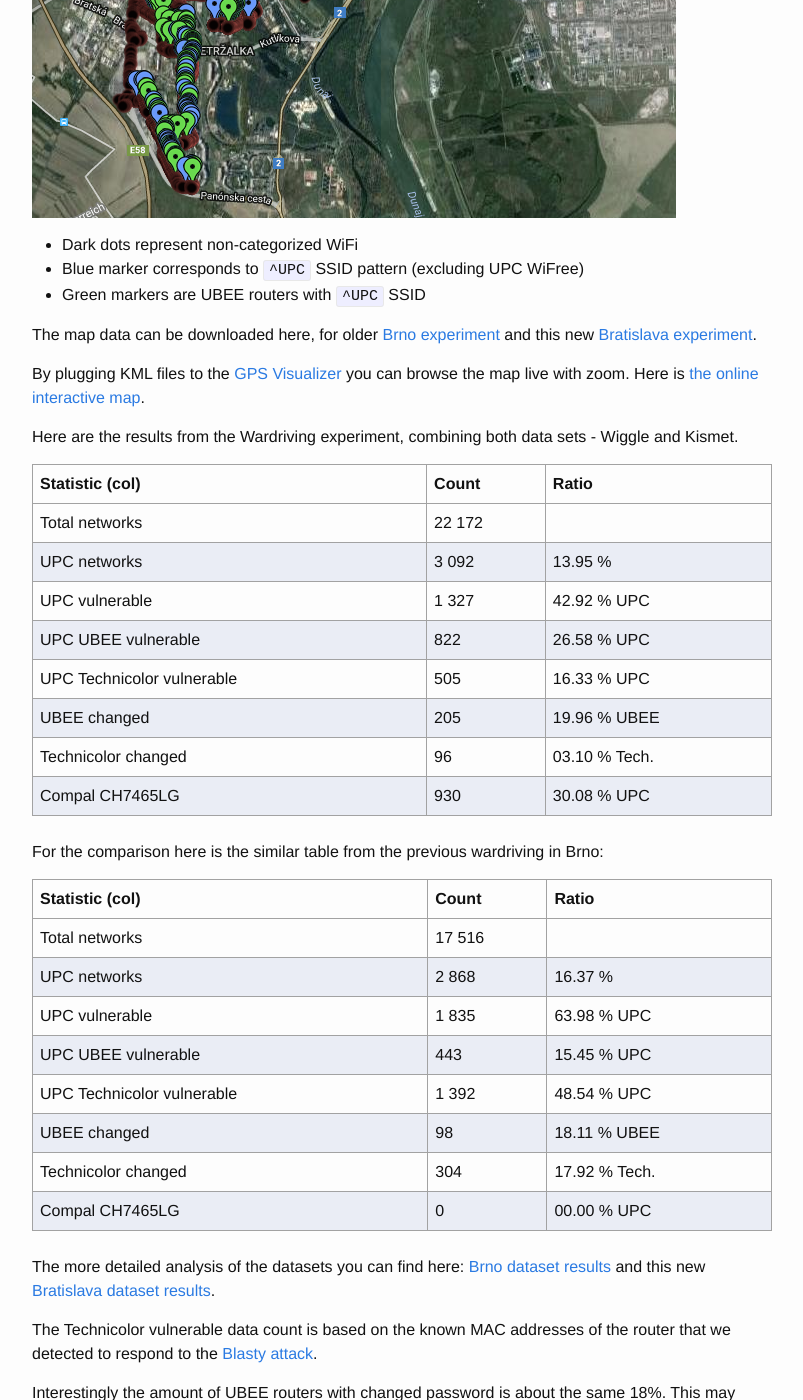
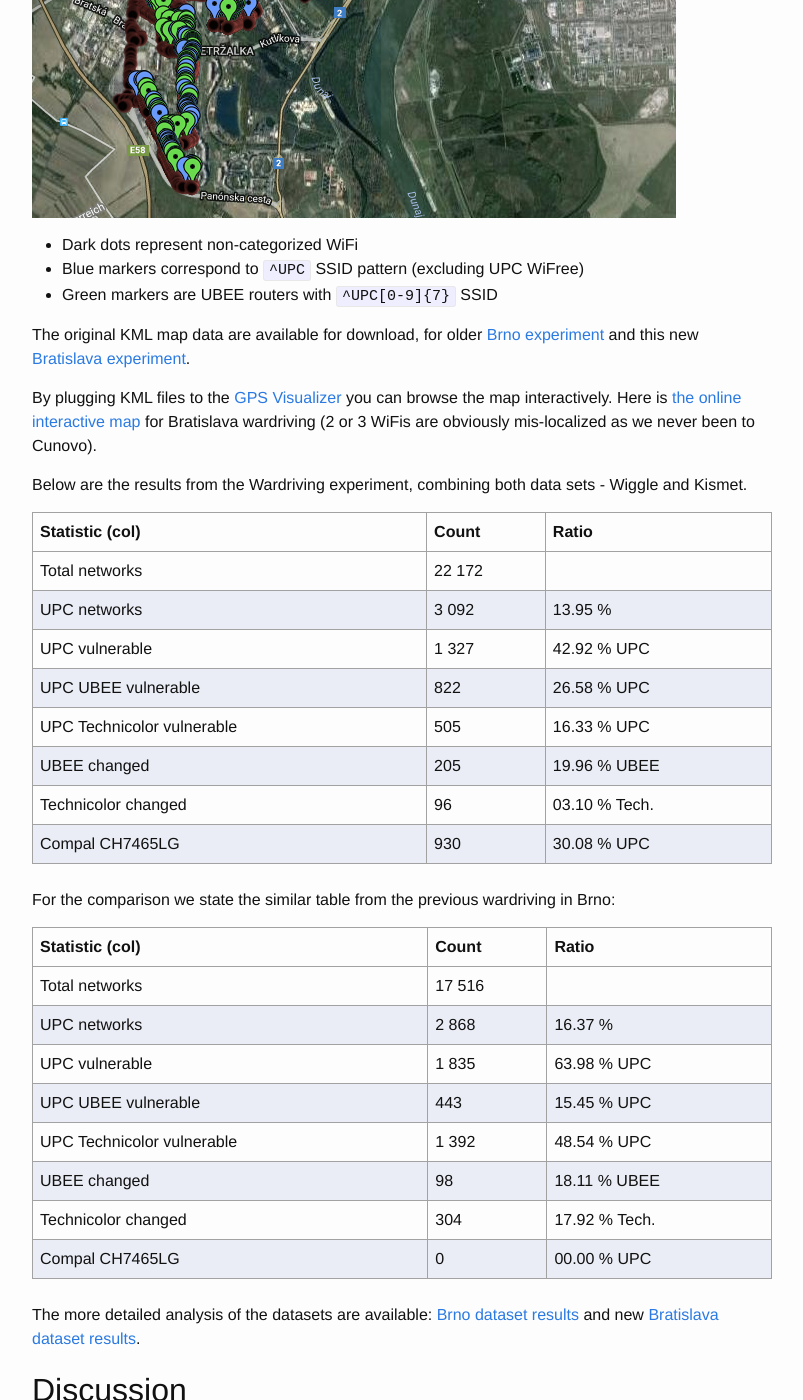
Before and after one commit to yolosec/deadcodeBlog, a Jekyll site: the page built from _posts/2016-11-05-Wardriving-Bratislava-10-2016.markdown, in a window 1280 px wide and 1400 px high, scrolled down 1394 px. Shown: the whole window, without its empty margins (238-1041 px from the left). Built offline with Jekyll 4.4.1, drawn with Linux system fonts in a browser that asks for light colours; some of the changed text lies outside the part shown.

Commit message:
minor BA wardriving edits

```diff
--- a/_posts/2016-11-05-Wardriving-Bratislava-10-2016.markdown
+++ b/_posts/2016-11-05-Wardriving-Bratislava-10-2016.markdown
@@ -46,17 +47,18 @@ maybe thinking one of the two above so we decided to another place.
 [![Wardriving map](/static/wdriving/map_ba.png)](/static/wdriving/map_ba.png)
 
 * Dark dots represent non-categorized WiFi
-* Blue marker corresponds to `^UPC` SSID pattern (excluding UPC WiFree)
-* Green markers are UBEE routers with `^UPC` SSID
+* Blue markers correspond to `^UPC` SSID pattern (excluding UPC WiFree)
+* Green markers are UBEE routers with `^UPC[0-9]{7}` SSID
 
-The map data can be downloaded here, for older
+The original KML map data are available for download, for older
 [Brno experiment](/static/wdriving/wdriving1.kml) and this new
 [Bratislava experiment](/static/wdriving/wdriving2.kml).
 
 By plugging KML files to the [GPS Visualizer](http://www.gpsvisualizer.com/) you can browse
-the map live with zoom. Here is [the online interactive map](/static/wdriving/ba-live-map.html).
+the map interactively. Here is [the online interactive map](/static/wdriving/ba-live-map.html) for Bratislava
+wardriving (2 or 3 WiFis are obviously mis-localized as we never been to Cunovo).
 
-Here are the results from the Wardriving experiment, combining both data sets - Wiggle and Kismet.
+Below are the results from the Wardriving experiment, combining both data sets - Wiggle and Kismet.
 
 | Statistic (col)               | Count         | Ratio           |
 | :---------------------------- | :------------ | :-------------- |
@@ -71,7 +73,7 @@ Here are the results from the Wardriving experiment, combining both data sets -
 {:.mbtablestyle3}
 
 <br/>
-For the comparison here is the similar table from the previous wardriving in Brno:
+For the comparison we state the similar table from the previous wardriving in Brno:
 
 | Statistic (col)               | Count         | Ratio           |
 | :---------------------------- | :------------ | :-------------- |
@@ -86,9 +88,11 @@ For the comparison here is the similar table from the previous wardriving in Brn
 {:.mbtablestyle3}
 
 <br/>
-The more detailed analysis of the datasets you can find here:
-[Brno dataset results](/static/wdriving/analysis_brno.txt) and this new
+The more detailed analysis of the datasets are available:
+[Brno dataset results](/static/wdriving/analysis_brno.txt) and new
 [Bratislava dataset results](/static/wdriving/analysis_bratislava.txt).
+
+## Discussion
 
 The Technicolor vulnerable data count is based on the known MAC addresses of the
 router that we detected to respond to the [Blasty attack](https://haxx.in/upc-wifi/).
```
Also changed, not shown: other parts of _posts/2016-11-05-Wardriving-Bratislava-10-2016.markdown (+4 -3 lines).
